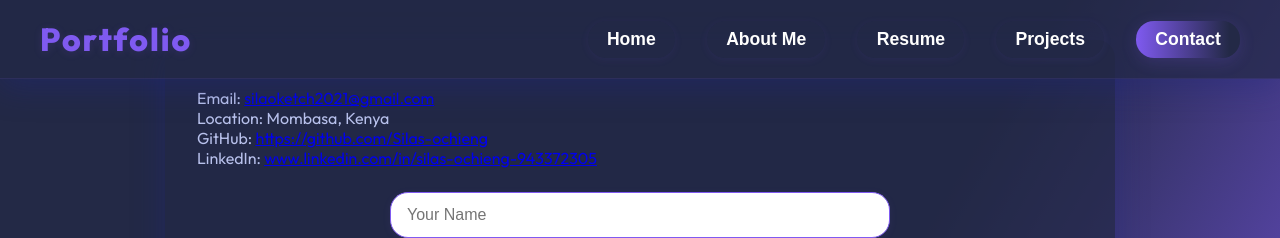
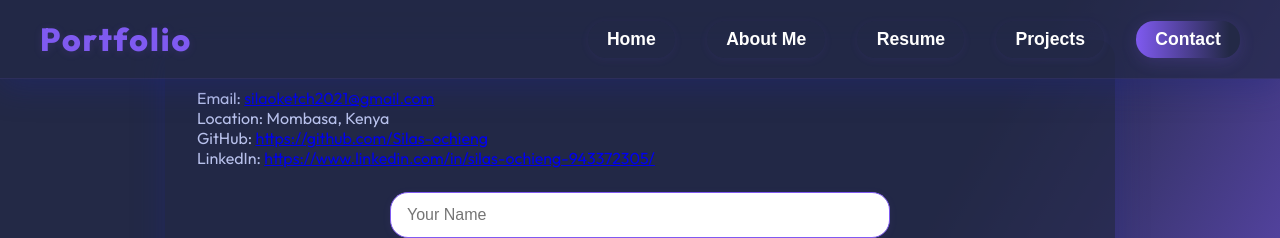
Before and after one commit to Silas-ochieng/My-portfolio, a React (Vite) app: page / in a window 1280 px wide. Both pictures are taken after a click on the button "Contact". Shown: the top 238 px of the page. Built offline with nearby package versions, Linux system fonts and the light colour scheme.

Commit message:
modified

```diff
--- a/src/components/Contact.tsx
+++ b/src/components/Contact.tsx
@@ -35,12 +35,12 @@ function Contact() {
         <br />
         LinkedIn:{" "}
         <a
-          href="www.linkedin.com/in/silas-ochieng-943372305
+          href="https://www.linkedin.com/in/silas-ochieng-943372305/
 "
           target="_blank"
           rel="noopener noreferrer"
         >
-          www.linkedin.com/in/silas-ochieng-943372305
+          https://www.linkedin.com/in/silas-ochieng-943372305/
         </a>
       </p>
       <form className="contact-form" onSubmit={handleSubmit}>
--- a/src/components/Hero.tsx
+++ b/src/components/Hero.tsx
@@ -1,4 +1,4 @@
-import profileImg from "../assets/profile.png";
+import profileImg from "../assets/profile.jpg";
 
 type HeroProps = {
   onSectionChange: (section: string) => void;
--- a/src/components/Project.tsx
+++ b/src/components/Project.tsx
@@ -1,5 +1,4 @@
 import { useState } from "react";
-import portfolioImg from "../assets/port.jpeg";
 import taskImg from "../assets/task.jpeg";
 import jobBoardImg from "../assets/jobBoard.jpeg";
 
@@ -19,8 +18,7 @@ const initialProjects: Project[] = [
       "A personal portfolio website to showcase my projects and skills.",
     technologies: ["React", "CSS", "Vite"],
     liveLink: "https://my-portfolio-kappa-one-76.vercel.app/",
-    githubLink: "https://github.com/Silas-ochieng",
-    image: portfolioImg,
+    githubLink: "https://github.com/Silas-ochieng/My-portfolio.git",
   },
   {
     name: "Task Manager App",
--- a/src/components/Skills.tsx
+++ b/src/components/Skills.tsx
@@ -8,10 +8,12 @@ type Skill = {
 const initialSkills: Skill[] = [
   { name: "JavaScript", level: "Advanced" },
   { name: "React", level: "Advanced" },
-  { name: "HTML5", level: "Advanced" },
-  { name: "CSS3", level: "Advanced" },
-  { name: "TypeScript", level: "Intermediate" },
+  { name: "Power BI", level: "intermediate" },
+  { name: "Python", level: "Advanced" },
+  { name: "Tableau", level: "Advanced" },
   { name: "Git & GitHub", level: "Intermediate" },
+  { name: "Data analysis and cleaning", level: "Advanced" },
+  { name: "Machine learning development", level: "Advanced" },
   { name: "Responsive Design", level: "Advanced" },
 ];
 
```
Also changed, not shown: src/assets/profile.jpg (added), 1 other file (tests, documents, lock files or other folders).
